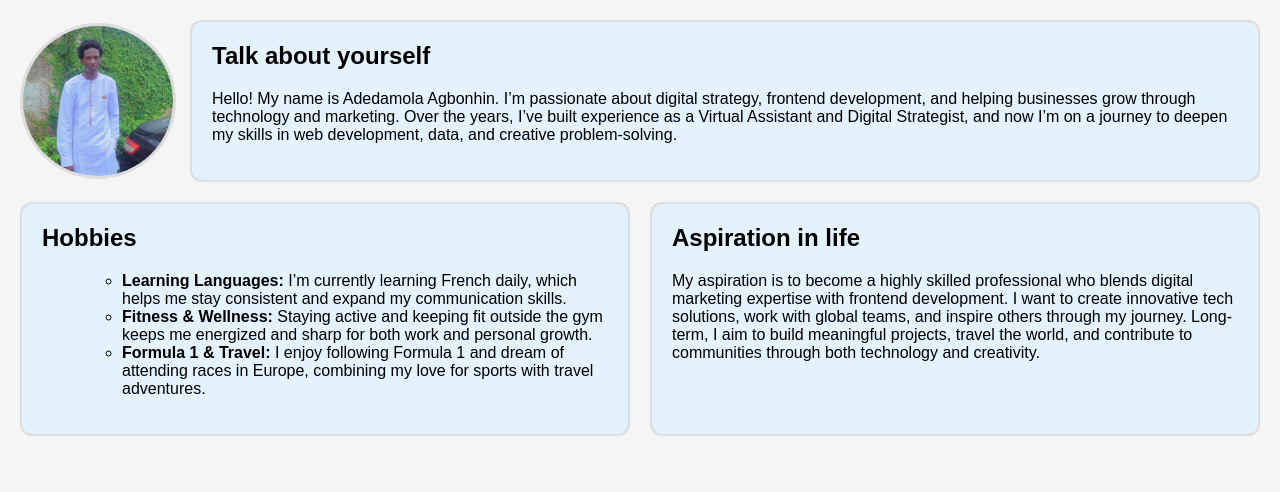
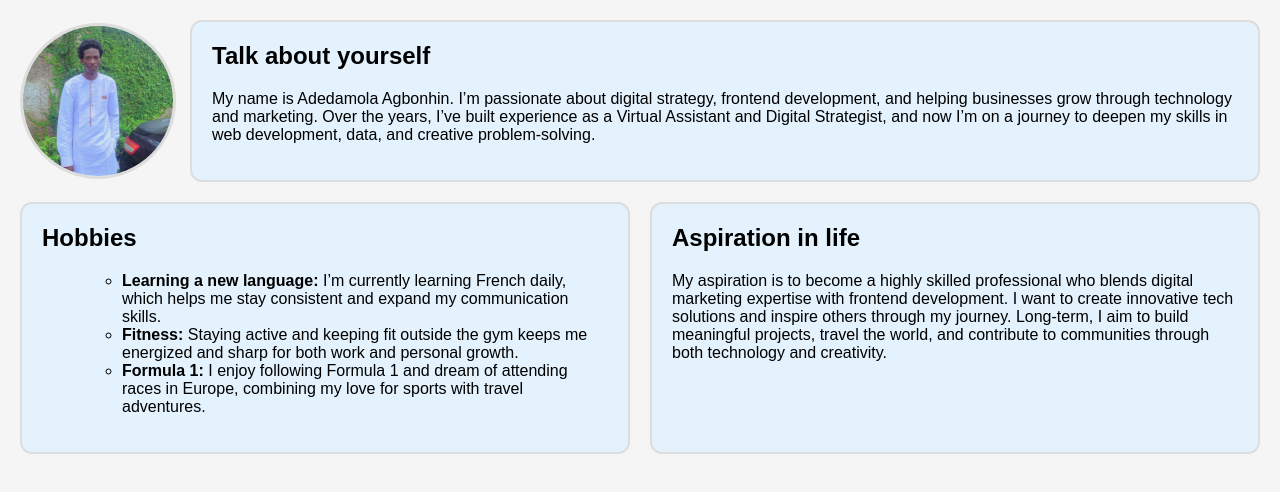
Before and after one commit to damolaag/Grid_test, a plain HTML site: page index.html in a window 1280 px wide. Drawn offline with Linux system fonts and the light colour scheme.

Commit message:
Update and rename grid.html to index.html

```diff
--- a/grid.html
+++ b/index.html
@@ -4,7 +4,6 @@
     <meta charset="UTF-8" />
     <meta name="viewport" content="width=device-width, initial-scale=1.0" />
     <title>About Me</title>
-    <!-- Link to external CSS file -->
     <link rel="stylesheet" href="style.css" />
   </head>
   <body>
@@ -17,7 +16,7 @@
         <div class="box">
           <h2>Talk about yourself</h2>
           <p>
-            Hello! My name is Adedamola Agbonhin. I’m passionate about digital
+            My name is Adedamola Agbonhin. I’m passionate about digital
             strategy, frontend development, and helping businesses grow through
             technology and marketing. Over the years, I’ve built experience as a
             Virtual Assistant and Digital Strategist, and now I’m on a journey
@@ -32,9 +31,9 @@
           <h2>Hobbies</h2>
           <ul>
             <ul>
-                <li><strong>Learning Languages:</strong> I’m currently learning French daily, which helps me stay consistent and expand my communication skills.</li>
-                <li><strong>Fitness & Wellness:</strong> Staying active and keeping fit outside the gym keeps me energized and sharp for both work and personal growth.</li>
-                <li><strong>Formula 1 & Travel:</strong> I enjoy following Formula 1 and dream of attending races in Europe, combining my love for sports with travel adventures.</li>
+                <li><strong>Learning a new language:</strong> I’m currently learning French daily, which helps me stay consistent and expand my communication skills.</li>
+                <li><strong>Fitness:</strong> Staying active and keeping fit outside the gym keeps me energized and sharp for both work and personal growth.</li>
+                <li><strong>Formula 1:</strong> I enjoy following Formula 1 and dream of attending races in Europe, combining my love for sports with travel adventures.</li>
               </ul>
         </div>
 
@@ -42,7 +41,7 @@
           <h2>Aspiration in life</h2>
           <p>
             My aspiration is to become a highly skilled professional who blends digital marketing expertise with frontend development.
-        I want to create innovative tech solutions, work with global teams, and inspire others through my journey.
+        I want to create innovative tech solutions and inspire others through my journey.
         Long-term, I aim to build meaningful projects, travel the world, and contribute to communities through both technology and creativity.
           </p>
         </div>
```
